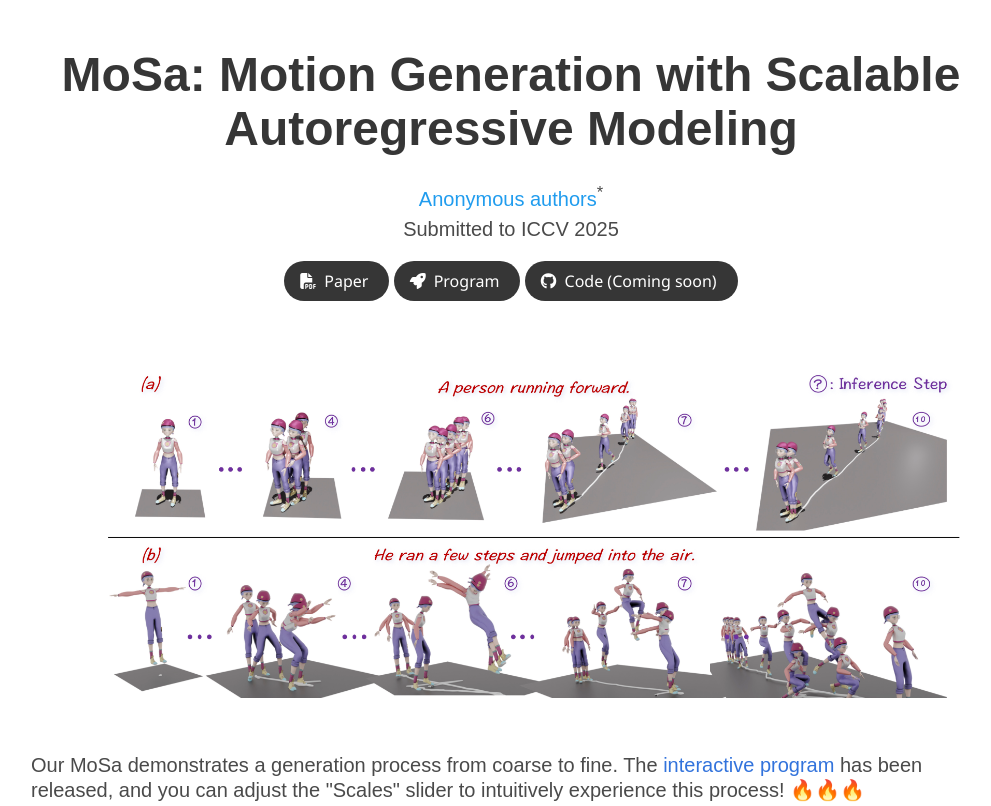
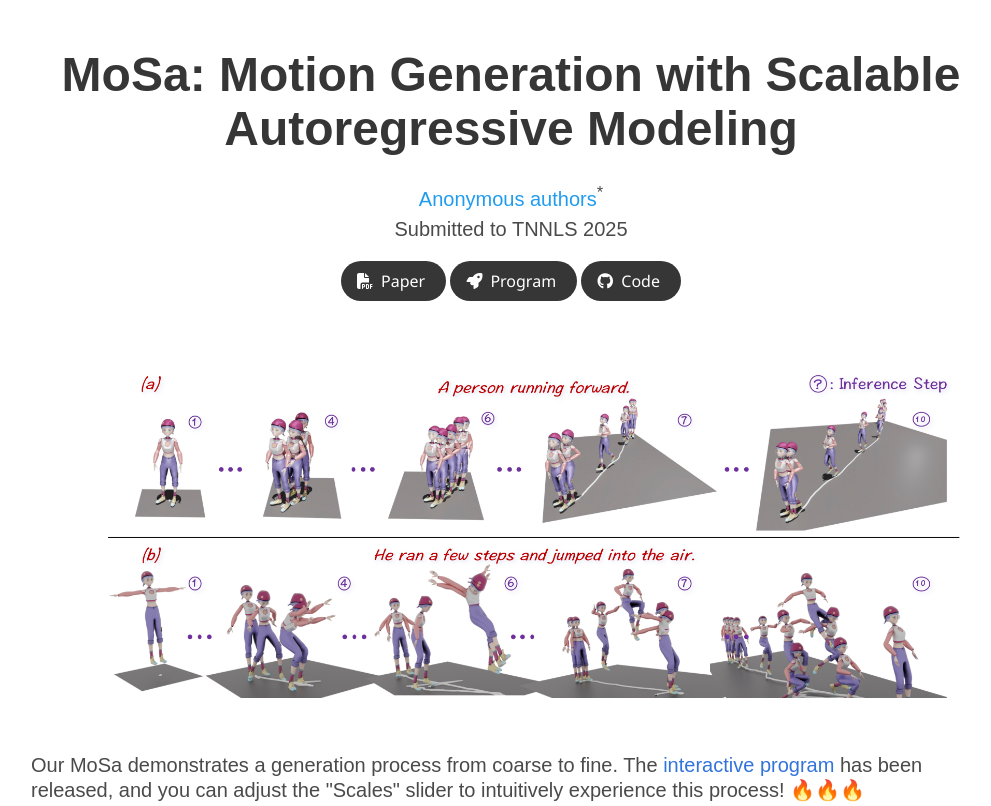
Before and after one commit to MoSa-web/MoSa-web, a plain HTML site: page index.html in a window 1280 px wide. Shown: the top 806 px of the page, without its empty margins (129-1120 px from the left). Drawn offline with nearby package versions, Linux system fonts and the light colour scheme; some icons are missing; a web font is replaced by a local one.

Commit message:
Update index.html

```diff
--- a/index.html
+++ b/index.html
@@ -102,7 +102,7 @@
 
                   <div class="is-size-5 publication-authors">
                     <!-- <span class="author-block">Institution Name<br>Conferance name and year</span> -->
-                    <span class="author-block">Submitted to ICCV 2025</span>
+                    <span class="author-block">Submitted to TNNLS 2025</span>
                     <!-- <span class="eql-cntrb"><small><br><sup>*</sup>Indicates Equal Contribution</small></span> -->
                   </div>
 
@@ -130,12 +130,12 @@
                   </span>
                   <!-- Github link -->
                   <span class="link-block">
-                    <a href="https://github.com/YOUR REPO HERE" target="_blank"
+                    <a href="https://github.com/MoSa-web/MoSa-web" target="_blank"
                     class="external-link button is-normal is-rounded is-dark">
                     <span class="icon">
                       <i class="fab fa-github"></i>
                     </span>
-                    <span>Code (Coming soon)</span>
+                    <span>Code</span>
                   </a>
                 </span>
 
```
